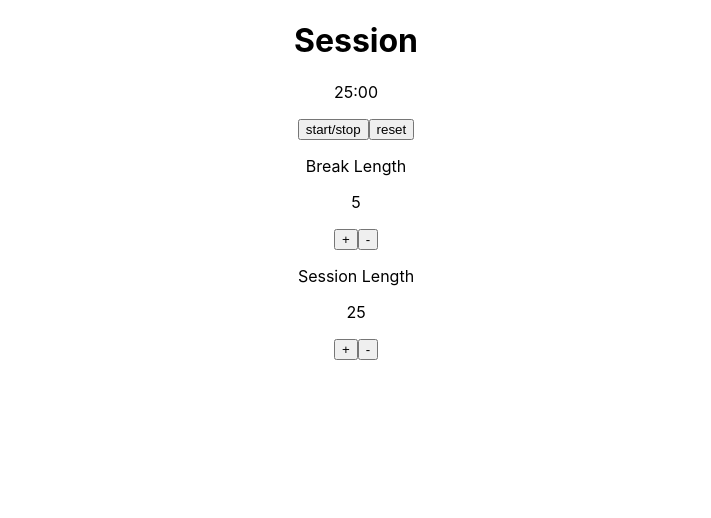
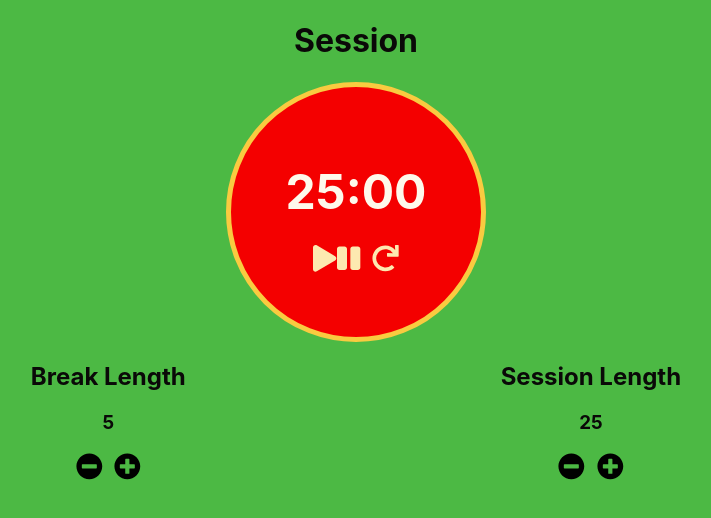
Before and after one commit to NatRavenhill/PomodoroTimer, a React (Create React App) app: page / in a window 1280 px wide. Shown: the top 518 px of the page, without its empty margins (284-995 px from the left). Built offline with nearby package versions, Linux system fonts and the light colour scheme.

Commit message:
Add styling

```diff
--- a/package.json
+++ b/package.json
@@ -3,6 +3,9 @@
   "version": "0.1.0",
   "private": true,
   "dependencies": {
+    "@fortawesome/fontawesome-svg-core": "^1.2.35",
+    "@fortawesome/free-solid-svg-icons": "^5.15.3",
+    "@fortawesome/react-fontawesome": "^0.1.14",
     "@testing-library/jest-dom": "^5.12.0",
     "@testing-library/react": "^11.2.6",
     "@testing-library/user-event": "^12.8.3",
--- /dev/null
+++ b/src/Session.css
@@ -0,0 +1,45 @@
+:root {
+  --red: #f40000;
+  --green: #4cb944;
+  --gold: #f9cb40;
+  --white: #FEF9EB;
+  --black: #0A0908;
+}
+
+body {
+  background-color: var(--green);
+  color: var(--black);
+}
+
+.tomato {
+  background-color: var(--red);
+  border: 5px solid var(--gold);
+  border-radius: 50%;
+  width: 250px;
+  height: 250px;
+  margin: auto;
+  color: var(--white);
+  font-weight: bold;
+  font-size: 3rem;
+}
+
+#time-left {
+  margin-bottom: 0%;
+  margin-top: 30%;
+}
+
+#start_stop {
+  margin-bottom: 0%;
+}
+
+.gridClass {
+  display: flex;
+  justify-content: space-evenly;
+  flex-flow: wrap;
+}
+
+button {
+  background-color: transparent;
+  border: none;
+  cursor: pointer;
+}
--- a/src/Session.jsx
+++ b/src/Session.jsx
@@ -1,4 +1,7 @@
 import React, { Component } from "react";
+import "./Session.css";
+import { FontAwesomeIcon } from "@fortawesome/react-fontawesome";
+import { faPlay, faPause, faRedo, faPlusCircle, faMinusCircle } from "@fortawesome/free-solid-svg-icons";
 
 class Session extends Component {
   constructor() {
@@ -152,47 +155,48 @@ class Session extends Component {
             {this.state.seconds.toString().padStart(2, "0")}
           </p>
           <button id="start_stop" onClick={this.handleStartStop.bind(this)}>
-            start/stop
+            <FontAwesomeIcon icon={faPlay} color='#FDE9B0' size='2x'/>
+            <FontAwesomeIcon icon={faPause} color='#FDE9B0' size='2x'/>
           </button>
           <button id="reset" onClick={this.handleReset.bind(this)}>
-            reset
+            <FontAwesomeIcon icon={faRedo} color='#FDE9B0'  size="2x"/>
           </button>
         </div>
 
+        <div className="gridClass">
           <div className="Break-length">
-          <p id="break-label">Break Length</p>
-          <p id="break-length">{this.state.breakLength}</p>
+            <h2 id="break-label">Break Length</h2>
+            <h3 id="break-length">{this.state.breakLength}</h3>
+            <button
+              id="break-decrement"
+              onClick={this.handleBreakDecrement.bind(this)}
+            >
+              <FontAwesomeIcon icon={faMinusCircle} size="2x"/>
+            </button>
             <button
               id="break-increment"
               onClick={this.handleBreakIncrement.bind(this)}
             >
-            +
-          </button>
-          <button
-            id="break-decrement"
-            onClick={this.handleBreakDecrement.bind(this)}
-          >
-            -
+              <FontAwesomeIcon icon={faPlusCircle} size="2x"/>
             </button>
           </div>
-
           <div className="Session-length">
-          <p id="session-label">Session Length</p>
-          <p id="session-length">{this.state.sessionLength}</p>
+            <h2 id="session-label">Session Length</h2>
+            <h3 id="session-length">{this.state.sessionLength}</h3>
+            <button
+              id="session-decrement"
+              onClick={this.handleSessionDecrement.bind(this)}
+            >
+             <FontAwesomeIcon icon={faMinusCircle} size="2x"/>
+            </button>
             <button
               id="session-increment"
               onClick={this.handleSessionIncrement.bind(this)}
             >
-            +
-          </button>
-          <button
-            id="session-decrement"
-            onClick={this.handleSessionDecrement.bind(this)}
-          >
-            -
+              <FontAwesomeIcon icon={faPlusCircle} size="2x"/>
             </button>
           </div>
-
+        </div>
         <audio
           id="beep"
           ref={this.beepRef}
```
Also changed, not shown: 1 other file (tests, documents, lock files or other folders). Lines whose indentation alone changed are shown as unchanged.
